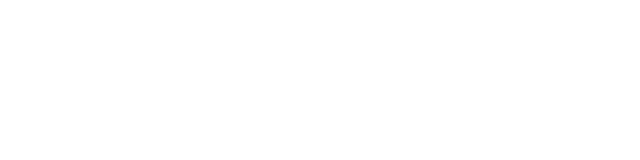
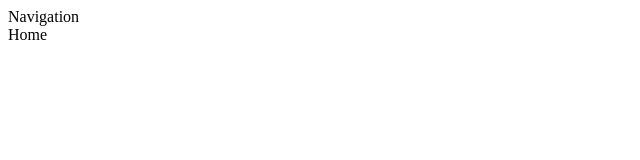
Before and after one commit to dan-nitu/portfolio, a React (Create React App) app: page / in a window 1280 px wide. Shown: the top 160 px of the page, without its empty margins (0-640 px from the left). Built offline with nearby package versions, Linux system fonts and the light colour scheme.

Commit message:
router setup and dummy pages

```diff
--- a/src/App.js
+++ b/src/App.js
@@ -1,7 +1,39 @@
-import './assets/scss/style.scss';
+import { createBrowserRouter, RouterProvider } from 'react-router-dom';
+
+import RootLayout from './pages/Root';
+
+import HomePage from './pages/Home';
+import AboutPage from './pages/About';
+import ProjectsPage from './pages/Projects';
+import ContactPage from './pages/Contact';
+
+import ErrorPage from './pages/Error';
+
+const router = createBrowserRouter([
+  {
+    path: '/',
+    element: <RootLayout />,
+    errorElement: <ErrorPage />,
+    children: [
+      { index: true, element: <HomePage /> },
+      {
+        path: 'about',
+        element: <AboutPage />,
+      },
+      {
+        path: 'projects',
+        element: <ProjectsPage />,
+      },
+      {
+        path: 'contact',
+        element: <ContactPage />,
+      },
+    ],
+  },
+]);
 
 function App() {
-  return;
+  return <RouterProvider router={router} />;
 }
 
 export default App;
--- /dev/null
+++ b/src/components/Navigation.jsx
@@ -0,0 +1,5 @@
+const Navigation = () => {
+  return <div>Navigation</div>;
+};
+
+export default Navigation;
--- /dev/null
+++ b/src/pages/About.jsx
@@ -0,0 +1,5 @@
+const AboutPage = () => {
+  return <div>About</div>;
+};
+
+export default AboutPage;
--- /dev/null
+++ b/src/pages/Contact.jsx
@@ -0,0 +1,5 @@
+const ContactPage = () => {
+  return <div>Contact</div>;
+};
+
+export default ContactPage;
--- /dev/null
+++ b/src/pages/Error.jsx
@@ -0,0 +1,5 @@
+const ErrorPage = () => {
+  return <div>Error</div>;
+};
+
+export default ErrorPage;
--- /dev/null
+++ b/src/pages/Home.jsx
@@ -0,0 +1,5 @@
+const HomePage = () => {
+  return <div>Home</div>;
+};
+
+export default HomePage;
--- /dev/null
+++ b/src/pages/Projects.jsx
@@ -0,0 +1,5 @@
+const ProjectsPage = () => {
+  return <div>Projects</div>;
+};
+
+export default ProjectsPage;
--- /dev/null
+++ b/src/pages/Root.jsx
@@ -0,0 +1,17 @@
+import { Outlet } from 'react-router-dom';
+
+import Navigation from '../components/Navigation';
+
+const RootLayout = () => {
+  return (
+    <>
+      <Navigation />
+
+      <main>
+        <Outlet />
+      </main>
+    </>
+  );
+};
+
+export default RootLayout;
```
